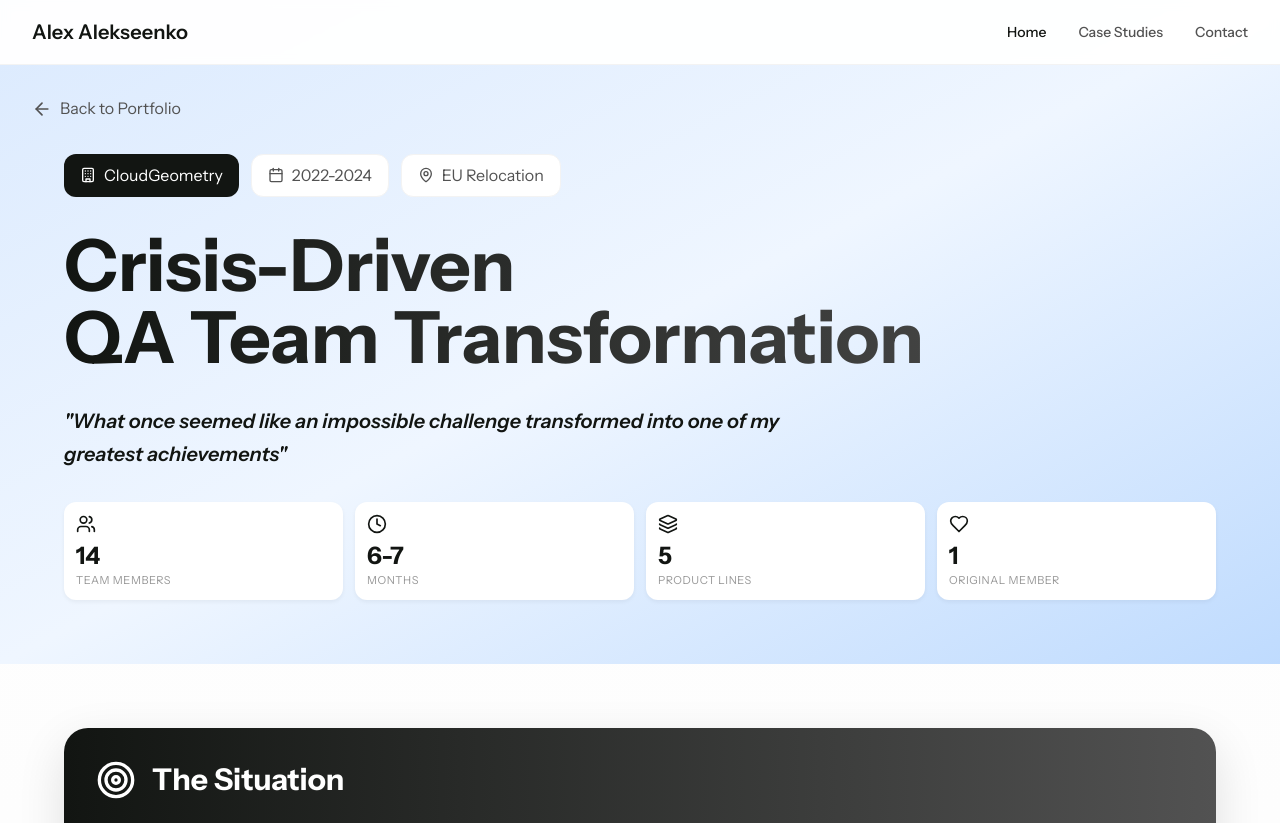
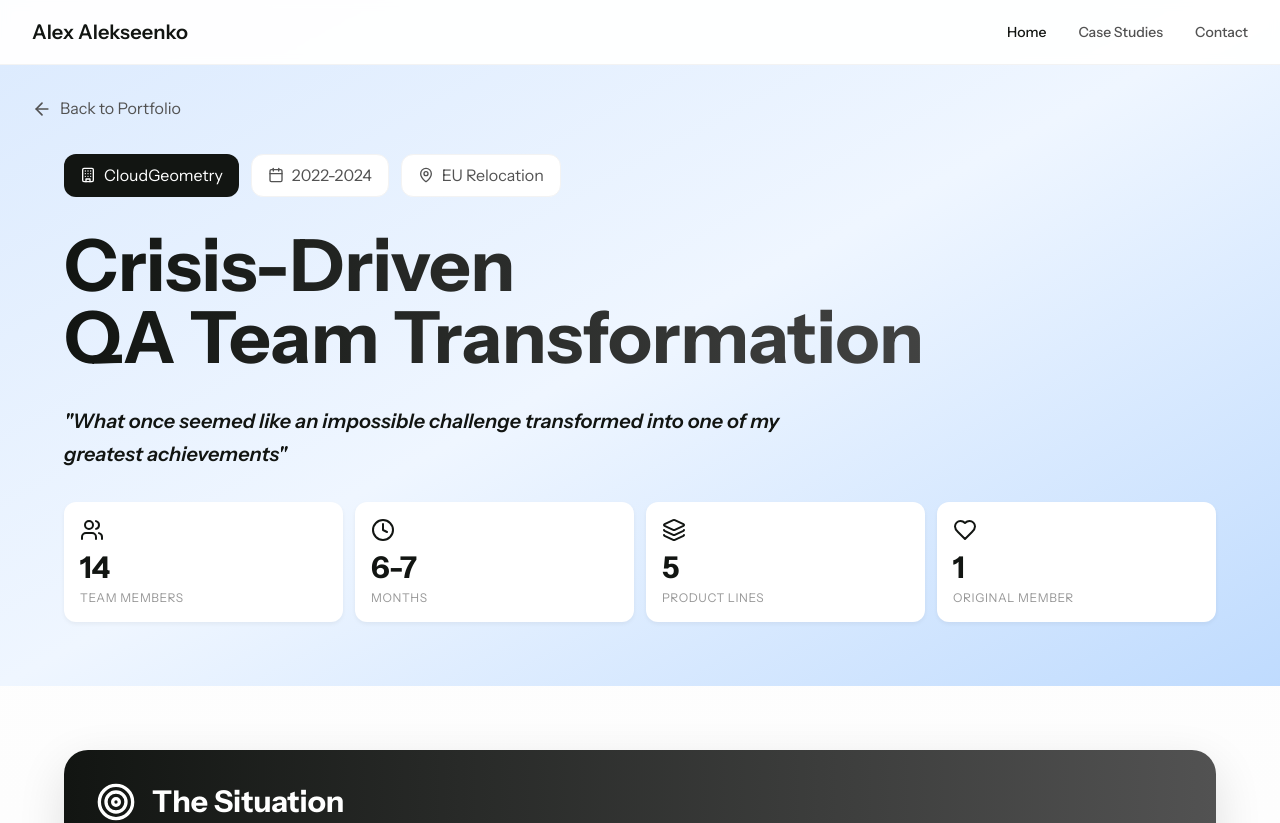
Before and after one commit to alex-alekseenko/alex-alekseenko, a Next.js app: page /case-studies/transformation3 in a window 1280 px wide. Shown: the top 823 px of the page. Built offline with nearby package versions, Linux system fonts and the light colour scheme.

Commit message:
Revert "Make metrics cards more compact"
This reverts commit 4474ff15610a86ab4d250cf3b3b1c1e916e0c495.

```diff
--- a/src/app/case-studies/transformation3/page.tsx
+++ b/src/app/case-studies/transformation3/page.tsx
@@ -131,10 +131,10 @@ export default function TransformationCaseStudy3() {
                     key={metric.id}
                     className="relative group"
                   >
-                    <div className="bg-white rounded-lg p-3 shadow-sm hover:shadow-md transition-all duration-300 transform hover:-translate-y-1">
-                      <Icon className="h-5 w-5 text-primary-dark mb-1.5 group-hover:scale-110 transition-transform" />
-                      <div className="text-2xl font-bold text-primary-dark mb-0.5">{metric.value}</div>
-                      <div className="text-[11px] text-primary-text/60 uppercase tracking-wider leading-tight">{metric.label}</div>
+                    <div className="bg-white rounded-lg p-4 shadow-sm hover:shadow-md transition-all duration-300 transform hover:-translate-y-1">
+                      <Icon className="h-6 w-6 text-primary-dark mb-2 group-hover:scale-110 transition-transform" />
+                      <div className="text-3xl font-bold text-primary-dark mb-1">{metric.value}</div>
+                      <div className="text-xs text-primary-text/60 uppercase tracking-wider">{metric.label}</div>
                     </div>
                   </div>
                 );
```
